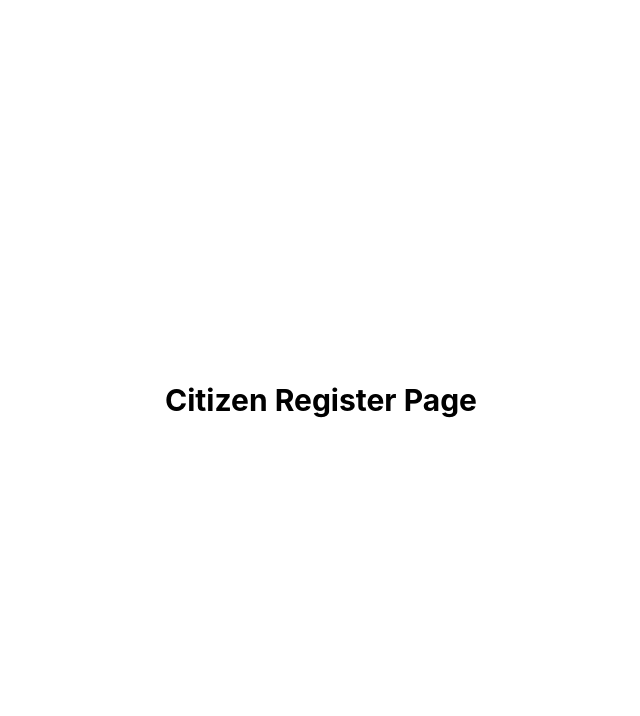
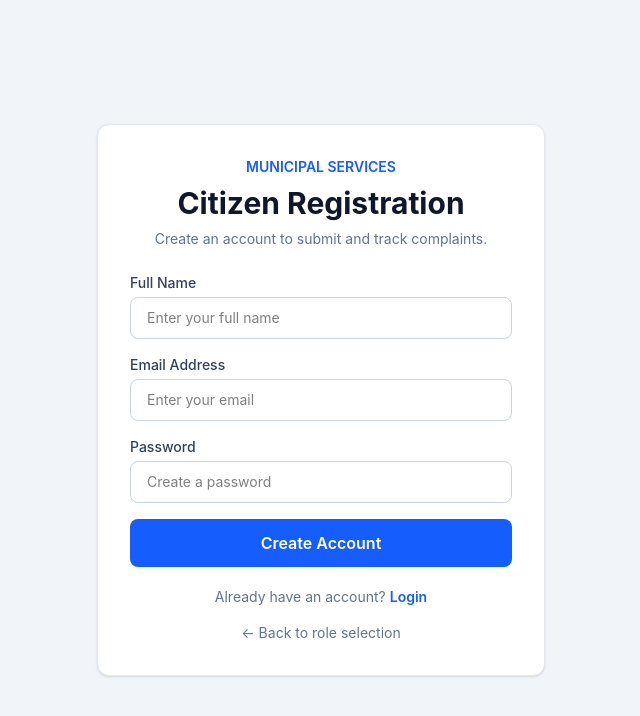
Before and after one commit to Shalini-chaurasiya/The-Caravan-Chronicle, a React app in the folder frontend/: page /citizen/register in a window 1280 px wide. Shown: the top 716 px of the page, without its empty margins (319-959 px from the left). Built offline with nearby package versions, Linux system fonts and the light colour scheme; the HTML template or start-up script is replaced by a standard one.

Commit message:
Add citizen login register and password pages

```diff
--- a/frontend/src/App.jsx
+++ b/frontend/src/App.jsx
@@ -1,5 +1,8 @@
 import { Routes, Route } from "react-router-dom";
+
 import Home from "./pages/Home";
+import CitizenLogin from "./pages/citizen/CitizenLogin";
+import CitizenRegister from "./pages/citizen/CitizenRegister";
 
 function App() {
   return (
@@ -10,20 +13,12 @@ function App() {
       {/* Citizen */}
       <Route
         path="/citizen/login"
-        element={
-          <div className="min-h-screen flex items-center justify-center">
-            <h1 className="text-3xl font-bold">Citizen Login Page</h1>
-          </div>
-        }
+        element={<CitizenLogin />}
       />
 
       <Route
         path="/citizen/register"
-        element={
-          <div className="min-h-screen flex items-center justify-center">
-            <h1 className="text-3xl font-bold">Citizen Register Page</h1>
-          </div>
-        }
+        element={<CitizenRegister />}
       />
 
       {/* Staff */}
@@ -31,7 +26,9 @@ function App() {
         path="/staff/login"
         element={
           <div className="min-h-screen flex items-center justify-center">
-            <h1 className="text-3xl font-bold">Staff Login Page</h1>
+            <h1 className="text-3xl font-bold">
+              Staff Login Page
+            </h1>
           </div>
         }
       />
@@ -40,7 +37,9 @@ function App() {
         path="/staff/register"
         element={
           <div className="min-h-screen flex items-center justify-center">
-            <h1 className="text-3xl font-bold">Staff Register Page</h1>
+            <h1 className="text-3xl font-bold">
+              Staff Register Page
+            </h1>
           </div>
         }
       />
@@ -50,7 +49,9 @@ function App() {
         path="/owner/login"
         element={
           <div className="min-h-screen flex items-center justify-center">
-            <h1 className="text-3xl font-bold">Owner Login Page</h1>
+            <h1 className="text-3xl font-bold">
+              Owner Login Page
+            </h1>
           </div>
         }
       />
@@ -59,7 +60,9 @@ function App() {
         path="/owner/register"
         element={
           <div className="min-h-screen flex items-center justify-center">
-            <h1 className="text-3xl font-bold">Owner Register Page</h1>
+            <h1 className="text-3xl font-bold">
+              Owner Register Page
+            </h1>
           </div>
         }
       />
--- a/frontend/src/pages/Home.jsx
+++ b/frontend/src/pages/Home.jsx
@@ -10,7 +10,7 @@ const Home = () => {
         <div className="flex flex-col md:flex-row h-full">
 
           {/* LEFT SIDE */}
-          <div className="w-full md:w-1/2 bg-slate-50 px-8 py-6 lg:px-12 lg:py-8 flex items-center">
+          <div className="w-full md:w-1/2 bg-slate-100 px-8 py-6 lg:px-12 lg:py-8 flex items-center">
 
             <div className="w-full">
 
--- /dev/null
+++ b/frontend/src/pages/citizen/CitizenLogin.jsx
@@ -0,0 +1,136 @@
+import { useState } from "react";
+import { Link } from "react-router-dom";
+
+const CitizenLogin = () => {
+  const [formData, setFormData] = useState({
+    email: "",
+    password: "",
+  });
+
+  const handleChange = (e) => {
+    setFormData({
+      ...formData,
+      [e.target.name]: e.target.value,
+    });
+  };
+
+  const handleSubmit = (e) => {
+    e.preventDefault();
+
+    console.log("Citizen Login:", formData);
+
+    // Later:
+    // Send email and password to backend
+  };
+
+  return (
+    <div className="min-h-screen bg-slate-100 flex items-center justify-center p-4">
+      <div className="w-full max-w-md bg-white border border-slate-200 rounded-xl shadow-sm p-8">
+
+        {/* Header */}
+        <div className="text-center mb-7">
+          <p className="text-blue-600 text-sm font-semibold mb-2">
+            MUNICIPAL SERVICES
+          </p>
+
+          <h1 className="text-3xl font-bold text-slate-900">
+            Citizen Login
+          </h1>
+
+          <p className="text-sm text-slate-500 mt-2">
+            Login to submit and track your complaints.
+          </p>
+        </div>
+
+        {/* Login Form */}
+        <form onSubmit={handleSubmit} className="space-y-5">
+
+          {/* Email */}
+          <div>
+            <label
+              htmlFor="email"
+              className="block text-sm font-medium text-slate-700 mb-2"
+            >
+              Email Address
+            </label>
+
+            <input
+              type="email"
+              id="email"
+              name="email"
+              placeholder="Enter your email"
+              value={formData.email}
+              onChange={handleChange}
+              required
+              className="w-full border border-slate-300 rounded-lg px-4 py-3 text-sm outline-none focus:border-blue-500 focus:ring-2 focus:ring-blue-100"
+            />
+          </div>
+
+          {/* Password */}
+          <div>
+            <label
+              htmlFor="password"
+              className="block text-sm font-medium text-slate-700 mb-2"
+            >
+              Password
+            </label>
+
+            <input
+              type="password"
+              id="password"
+              name="password"
+              placeholder="Enter your password"
+              value={formData.password}
+              onChange={handleChange}
+              required
+              minLength="6"
+              className="w-full border border-slate-300 rounded-lg px-4 py-3 text-sm outline-none focus:border-blue-500 focus:ring-2 focus:ring-blue-100"
+            />
+
+            {/* Forgot Password Below Password Field */}
+            <div className="flex justify-end mt-2">
+              <Link
+                to="/citizen/forgot-password"
+                className="text-sm text-blue-600 font-medium hover:underline"
+              >
+                Forgot Password?
+              </Link>
+            </div>
+          </div>
+
+          {/* Login Button */}
+          <button
+            type="submit"
+            className="w-full bg-blue-600 hover:bg-blue-700 text-white font-semibold py-3 rounded-lg transition"
+          >
+            Login
+          </button>
+
+        </form>
+
+        {/* Register */}
+        <p className="text-center text-sm text-slate-500 mt-6">
+          Don't have an account?
+
+          <Link
+            to="/citizen/register"
+            className="text-blue-600 font-semibold ml-1 hover:underline"
+          >
+            Register
+          </Link>
+        </p>
+
+        {/* Back */}
+        <Link
+          to="/"
+          className="block text-center text-sm text-slate-500 hover:text-blue-600 mt-5"
+        >
+          ← Back to role selection
+        </Link>
+
+      </div>
+    </div>
+  );
+};
+
+export default CitizenLogin;
--- /dev/null
+++ b/frontend/src/pages/citizen/CitizenRegister.jsx
@@ -0,0 +1,148 @@
+import { useState } from "react";
+import { Link } from "react-router-dom";
+
+const CitizenRegister = () => {
+  const [formData, setFormData] = useState({
+    name: "",
+    email: "",
+    password: "",
+  });
+
+  const handleChange = (e) => {
+    setFormData({
+      ...formData,
+      [e.target.name]: e.target.value,
+    });
+  };
+
+  const handleSubmit = (e) => {
+    e.preventDefault();
+
+    console.log("Citizen Registration:", formData);
+
+    // Later:
+    // Send name, email and password to backend
+  };
+
+  return (
+    <div className="min-h-screen bg-slate-100 flex items-center justify-center p-4">
+      <div className="w-full max-w-md bg-white border border-slate-200 rounded-xl shadow-sm p-8">
+
+        {/* Header */}
+        <div className="text-center mb-6">
+          <p className="text-blue-600 text-sm font-semibold mb-2">
+            MUNICIPAL SERVICES
+          </p>
+
+          <h1 className="text-3xl font-bold text-slate-900">
+            Citizen Registration
+          </h1>
+
+          <p className="text-sm text-slate-500 mt-2">
+            Create an account to submit and track complaints.
+          </p>
+        </div>
+
+        {/* Register Form */}
+        <form onSubmit={handleSubmit} className="space-y-4">
+
+          {/* Full Name */}
+          <div>
+            <label
+              htmlFor="name"
+              className="block text-sm font-medium text-slate-700 mb-1"
+            >
+              Full Name
+            </label>
+
+            <input
+              type="text"
+              id="name"
+              name="name"
+              placeholder="Enter your full name"
+              value={formData.name}
+              onChange={handleChange}
+              required
+              className="w-full border border-slate-300 rounded-lg px-4 py-2.5 text-sm outline-none focus:border-blue-500 focus:ring-2 focus:ring-blue-100"
+            />
+          </div>
+
+          {/* Email */}
+          <div>
+            <label
+              htmlFor="email"
+              className="block text-sm font-medium text-slate-700 mb-1"
+            >
+              Email Address
+            </label>
+
+            <input
+              type="email"
+              id="email"
+              name="email"
+              placeholder="Enter your email"
+              value={formData.email}
+              onChange={handleChange}
+              required
+              className="w-full border border-slate-300 rounded-lg px-4 py-2.5 text-sm outline-none focus:border-blue-500 focus:ring-2 focus:ring-blue-100"
+            />
+          </div>
+
+          {/* Password */}
+          <div>
+            <label
+              htmlFor="password"
+              className="block text-sm font-medium text-slate-700 mb-1"
+            >
+              Password
+            </label>
+
+            <input
+              type="password"
+              id="password"
+              name="password"
+              placeholder="Create a password"
+              value={formData.password}
+              onChange={handleChange}
+              required
+              minLength="6"
+              className="w-full border border-slate-300 rounded-lg px-4 py-2.5 text-sm outline-none focus:border-blue-500 focus:ring-2 focus:ring-blue-100"
+            />
+          </div>
+
+          {/* Register Button */}
+          <button
+            type="submit"
+            className="w-full bg-blue-600 hover:bg-blue-700 text-white font-semibold py-3 rounded-lg transition"
+          >
+            Create Account
+          </button>
+
+        </form>
+
+        {/* Login */}
+        <p className="text-center text-sm text-slate-500 mt-5">
+          Already have an account?
+
+          <Link
+            to="/citizen/login"
+            className="text-blue-600 font-semibold ml-1 hover:underline"
+          >
+            Login
+          </Link>
+        </p>
+
+        {/* Back */}
+        <Link
+          to="/"
+          className="block text-center text-sm text-slate-500 hover:text-blue-600 mt-4"
+        >
+          ← Back to role selection
+        </Link>
+
+      </div>
+    </div>
+  );
+};
+
+export default CitizenRegister;
```
Also changed, not shown: frontend/src/components/RoleSelection.jsx (+14 -8 lines), frontend/src/components/LoginForm.jsx (added), frontend/src/components/RegisterForm.jsx (added).
